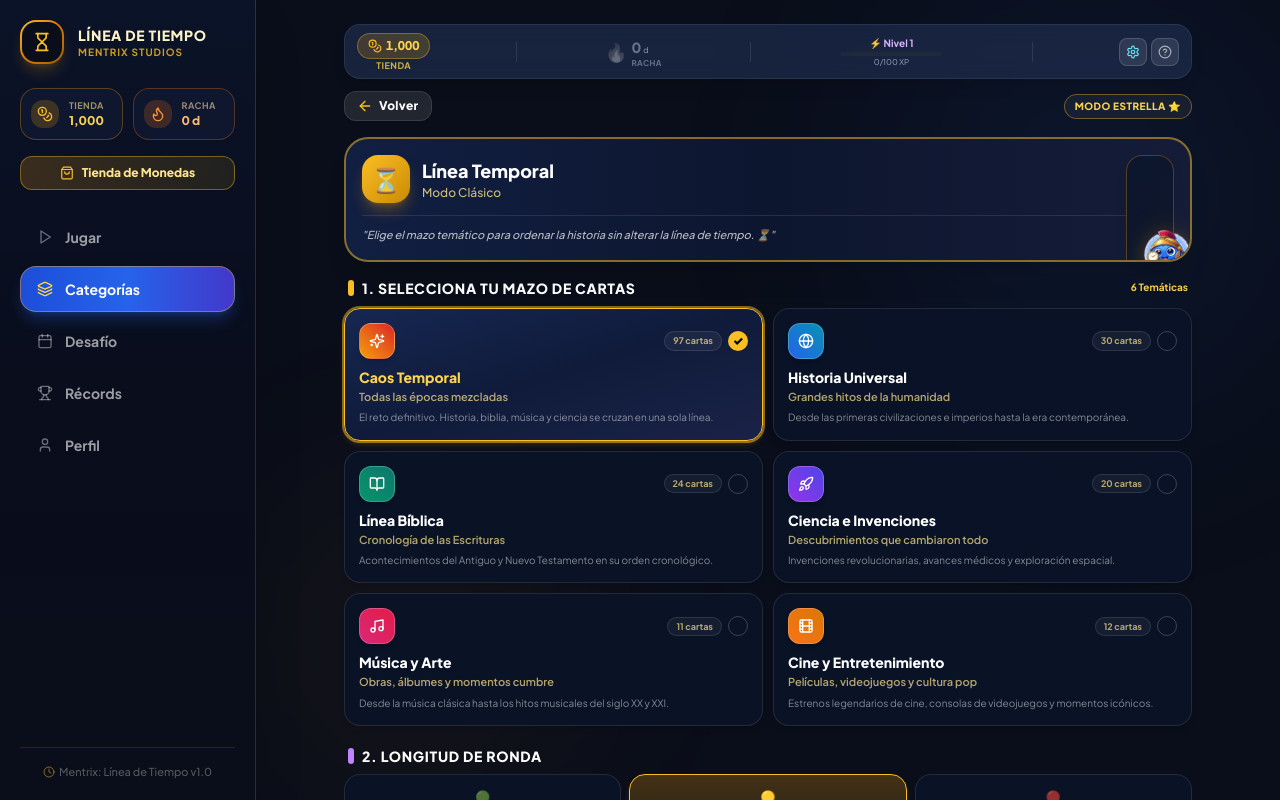
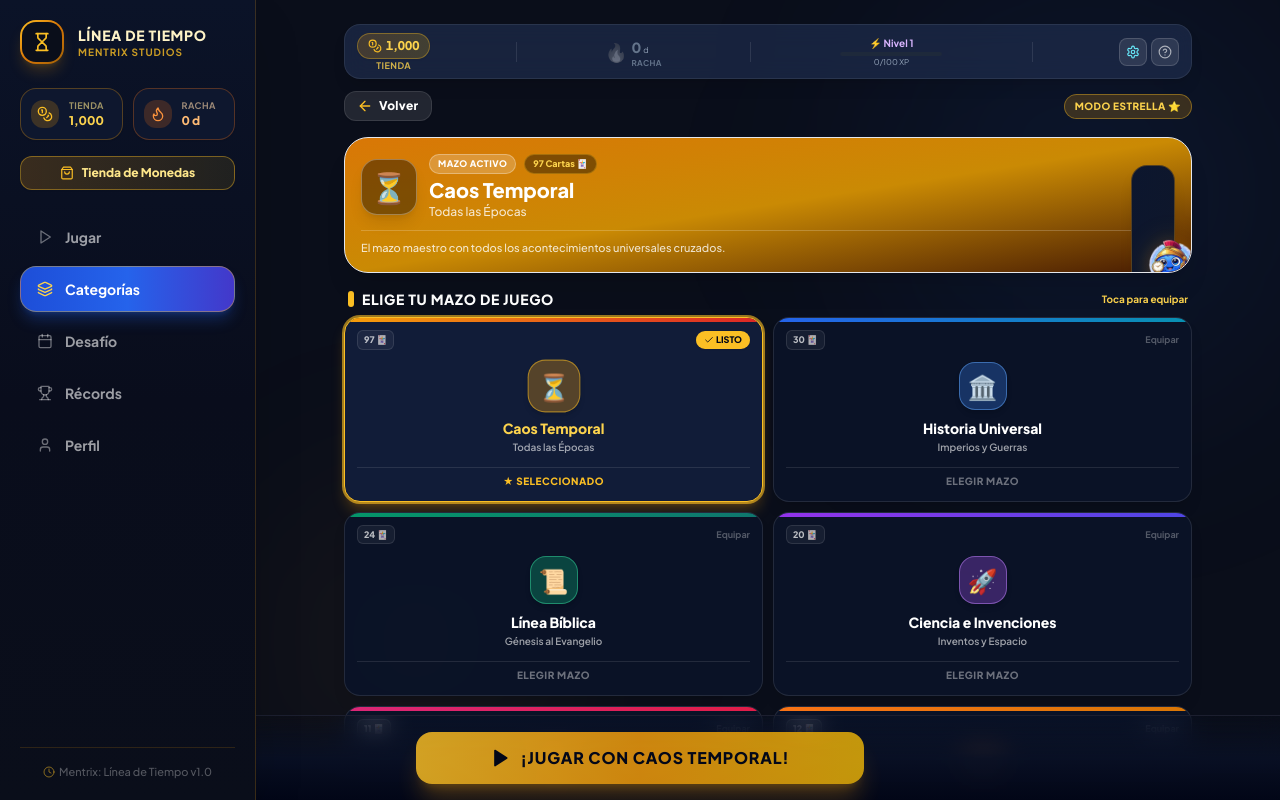
Before and after one commit to mentrixestudios-web/mentrix-timeline, a React (Vite) app: page /categorias in a window 1280 px wide. Shown: the top 800 px of the page. Built offline with nearby package versions, Linux system fonts and the light colour scheme.

Commit message:
feat(deck-selector): arcade TCG collectible card decks with 3D showcase and sticky play bar

```diff
--- a/src/pages/ConfigRonda.jsx
+++ b/src/pages/ConfigRonda.jsx
@@ -1,70 +1,114 @@
 import React, { useState } from "react";
-import { useNavigate, useSearchParams, Link } from "react-router-dom";
-import { motion } from "framer-motion";
+import { useNavigate, useSearchParams } from "react-router-dom";
+import { motion, AnimatePresence } from "framer-motion";
 import {
   ArrowLeft,
   Sparkles,
-  Globe,
-  BookOpen,
-  Rocket,
-  Music,
-  Film,
   Play,
   Hourglass,
   Swords,
   Timer,
   Skull,
-  CheckCircle2,
-  Layers,
+  Check,
+  Zap,
   Flame,
-  Check
+  Layers
 } from "lucide-react";
 import MentrixMascot from "@/components/game/MentrixMascot";
 import { CATEGORIES } from "@/data/categories";
 import { getEventsByCategory } from "@/data/eventsData";
 import { playSfx } from "@/utils/soundSystem";
 
-const ICON_MAP = {
-  Sparkles,
-  Globe,
-  BookOpen,
-  Rocket,
-  Music,
-  Film,
-};
-
 const MODOS_INFO = {
   clasico: {
     nombre: "Línea Temporal",
-    subtitulo: "Modo Clásico",
+    subtitulo: "Modo Aventura",
     icono: "⏳",
-    color: "from-amber-500/20 to-yellow-600/10 border-amber-400/40 text-amber-300",
+    colorBadge: "bg-amber-500/20 text-amber-300 border-amber-400/40",
     badge: "MODO ESTRELLA ⭐",
-    mensajeMenti: "Elige el mazo temático para ordenar la historia sin alterar la línea de tiempo. ⏳",
+    mensajeMenti: "Selecciona el mazo con el que pondrás a prueba tu conocimiento temporal.",
   },
   duelo: {
-    nombre: "Duelo contra Menti",
-    subtitulo: "1 vs 1 con la Inteligencia Artificial",
+    nombre: "Duelo vs Menti",
+    subtitulo: "Batalla contra la IA",
     icono: "⚔️",
-    color: "from-purple-500/20 to-indigo-600/10 border-purple-400/40 text-purple-300",
+    colorBadge: "bg-purple-500/20 text-purple-300 border-purple-400/40",
     badge: "VS IA 🤖",
-    mensajeMenti: "¡Acepto tu reto! Escoge el mazo y veamos quién de los dos domina los siglos. 😏",
+    mensajeMenti: "¡Acepto el reto! Escoge el mazo y veamos quién domina los siglos.",
   },
   contrarreloj: {
-    nombre: "Contrarreloj Frenético",
-    subtitulo: "60 segundos + bonos por acierto",
+    nombre: "Contrarreloj",
+    subtitulo: "Frenesí de 60 segundos",
     icono: "⏱️",
-    color: "from-cyan-500/20 to-blue-600/10 border-cyan-400/40 text-cyan-300",
+    colorBadge: "bg-cyan-500/20 text-cyan-300 border-cyan-400/40",
     badge: "FRENESÍ 60s ⚡",
-    mensajeMenti: "¡El tiempo corre sin piedad! Elige tu mazo favorito para pensar a toda velocidad. ⏱️",
+    mensajeMenti: "¡El reloj corre! Escoge tu mazo favorito para pensar a toda velocidad.",
   },
   supervivencia: {
-    nombre: "Supervivencia Extrema",
-    subtitulo: "1 sola vida · Máxima tensión",
+    nombre: "Supervivencia",
+    subtitulo: "1 Sola Vida Extrema",
     icono: "💀",
-    color: "from-red-500/20 to-rose-600/10 border-red-400/40 text-red-300",
+    colorBadge: "bg-red-500/20 text-red-300 border-red-400/40",
     badge: "1 SOLA VIDA 🔥",
-    mensajeMenti: "Un solo error y la línea colapsa para siempre. ¿Estás listo para el desafío extremo? 💀",
+    mensajeMenti: "Un solo fallo y la línea colapsa. Elige tu mazo más fuerte.",
+  },
+};
+
+// Detalles visuales premium estilo TCG / Baraja de cartas para cada mazo
+const DECK_CONFIG = {
+  caos: {
+    iconoEmoji: "⏳",
+    tagline: "Todas las Épocas",
+    temaColor: "from-amber-600 via-yellow-600 to-amber-950",
+    bordeActivo: "border-amber-400 ring-2 ring-amber-400/60 shadow-amber-500/30",
+    resplandor: "bg-amber-500/20",
+    iconoBg: "bg-amber-500/30 text-amber-200 border-amber-400/50",
+    resumen: "El mazo maestro con todos los acontecimientos universales cruzados.",
+  },
+  historia: {
+    iconoEmoji: "🏛️",
+    tagline: "Imperios y Guerras",
+    temaColor: "from-blue-600 via-indigo-700 to-slate-950",
+    bordeActivo: "border-blue-400 ring-2 ring-blue-400/60 shadow-blue-500/30",
+    resplandor: "bg-blue-500/20",
+    iconoBg: "bg-blue-500/30 text-blue-200 border-blue-400/50",
+    resumen: "Desde Egipto y Roma hasta la Revolución y el siglo XX.",
+  },
+  biblia: {
+    iconoEmoji: "📜",
+    tagline: "Génesis al Evangelio",
+    temaColor: "from-emerald-600 via-teal-700 to-slate-950",
+    bordeActivo: "border-emerald-400 ring-2 ring-emerald-400/60 shadow-emerald-500/30",
+    resplandor: "bg-emerald-500/20",
+    iconoBg: "bg-emerald-500/30 text-emerald-200 border-emerald-400/50",
+    resumen: "Profetas, reyes, éxodo y la línea histórica de las Escrituras.",
+  },
+  ciencia: {
+    iconoEmoji: "🚀",
+    tagline: "Inventos y Espacio",
+    temaColor: "from-purple-600 via-fuchsia-700 to-slate-950",
+    bordeActivo: "border-purple-400 ring-2 ring-purple-400/60 shadow-purple-500/30",
+    resplandor: "bg-purple-500/20",
+    iconoBg: "bg-purple-500/30 text-purple-200 border-purple-400/50",
+    resumen: "Hitos científicos, exploración estelar y medicina.",
+  },
+  musica: {
+    iconoEmoji: "🎨",
+    tagline: "Obras y Maestros",
+    temaColor: "from-pink-600 via-rose-700 to-slate-950",
+    bordeActivo: "border-pink-400 ring-2 ring-pink-400/60 shadow-pink-500/30",
+    resplandor: "bg-pink-500/20",
+    iconoBg: "bg-pink-500/30 text-pink-200 border-pink-400/50",
+    resumen: "Música clásica, rock, pintura y corrientes artísticas.",
+  },
+  cine: {
+    iconoEmoji: "🎬",
+    tagline: "Cine y Cultura Pop",
+    temaColor: "from-orange-600 via-amber-700 to-slate-950",
+    bordeActivo: "border-orange-400 ring-2 ring-orange-400/60 shadow-orange-500/30",
+    resplandor: "bg-orange-500/20",
+    iconoBg: "bg-orange-500/30 text-orange-200 border-orange-400/50",
+    resumen: "Películas de culto, consolas legendarias y cultura pop.",
   },
 };
 
@@ -78,8 +122,12 @@ export default function ConfigRonda() {
   // Mazo seleccionado por defecto: "caos"
   const [selectedCat, setSelectedCat] = useState("caos");
 
-  // Dificultad / Longitud de ronda: 5 | 10 | 15 cartas
+  // Dificultad / Longitud: 5, 10 o 15 cartas
   const [cartasMeta, setCartasMeta] = useState(10);
+
+  const activeCategory = CATEGORIES.find((c) => c.id === selectedCat) || CATEGORIES[0];
+  const activeDeckStyle = DECK_CONFIG[selectedCat] || DECK_CONFIG.caos;
+  const eventCount = getEventsByCategory(selectedCat).length;
 
   const handleStartGame = () => {
     playSfx("victory");
@@ -88,7 +136,8 @@ export default function ConfigRonda() {
   };
 
   return (
-    <div className="space-y-4 select-none pb-12">
+    <div className="space-y-4 select-none pb-28 relative">
+
       {/* ── HEADER SUPERIOR ── */}
       <div className="flex items-center justify-between">
         <motion.button
@@ -103,107 +152,125 @@ export default function ConfigRonda() {
           <span>Volver</span>
         </motion.button>
 
-        <div className="flex items-center gap-2">
-          <span className={`text-[10px] font-black uppercase tracking-wider px-2.5 py-1 rounded-full border bg-white/5 ${modoData.color}`}>
+        <span className={`text-[10px] font-black uppercase tracking-wider px-2.5 py-1 rounded-full border ${modoData.colorBadge}`}>
           {modoData.badge}
         </span>
       </div>
-      </div>
 
-      {/* ── BANNER DEL MODO SELECCIONADO CON MENTI ── */}
+      {/* ── SHOWCASE DEL MAZO ACTIVO (VITRINA 3D) ── */}
       <motion.div
-        initial={{ opacity: 0, y: -10 }}
-        animate={{ opacity: 1, y: 0 }}
-        className="rounded-3xl bg-gradient-to-r from-[#111f42] via-[#0d162f] to-[#151c38] border-2 border-amber-400/50 p-4 shadow-xl relative overflow-hidden"
+        key={selectedCat}
+        initial={{ opacity: 0, scale: 0.97 }}
+        animate={{ opacity: 1, scale: 1 }}
+        transition={{ duration: 0.2 }}
+        className={`relative overflow-hidden rounded-3xl p-4 border bg-gradient-to-br ${activeDeckStyle.temaColor} shadow-xl`}
       >
         <div className="flex items-center justify-between gap-3 relative z-10">
           <div className="flex items-center gap-3">
-            <div className="w-12 h-12 rounded-2xl bg-gradient-to-br from-amber-400 to-yellow-600 flex items-center justify-center text-2xl shadow-lg shadow-amber-500/30 shrink-0">
-              {modoData.icono}
+            <div className="w-14 h-14 rounded-2xl bg-black/40 border border-white/30 flex items-center justify-center text-3xl shadow-lg shrink-0">
+              {activeDeckStyle.iconoEmoji}
             </div>
             <div>
-              <h1 className="text-base sm:text-lg font-black text-white leading-tight">
-                {modoData.nombre}
-              </h1>
-              <p className="text-xs text-amber-200/80 font-medium">
-                {modoData.subtitulo}
+              <div className="flex items-center gap-2 mb-0.5">
+                <span className="text-[9px] font-black uppercase tracking-wider px-2 py-0.5 rounded-full bg-white/20 text-white border border-white/30">
+                  Mazo Activo
+                </span>
+                <span className="text-[9px] font-black text-amber-300 bg-black/40 px-2 py-0.5 rounded-full border border-amber-400/30">
+                  {eventCount} Cartas 🃏
+                </span>
+              </div>
+              <h2 className="text-lg sm:text-xl font-black text-white leading-tight">
+                {activeCategory.name}
+              </h2>
+              <p className="text-xs text-white/80 font-medium">
+                {activeDeckStyle.tagline}
               </p>
             </div>
           </div>
 
-          <div className="w-12 h-12 shrink-0">
+          <div className="w-11 h-11 shrink-0 hidden sm:block">
             <MentrixMascot size="xs" showBubble={false} position="center" />
           </div>
         </div>
 
-        <p className="text-[11px] text-white/70 italic mt-3 pt-2.5 border-t border-white/10 leading-relaxed font-medium">
-          "{modoData.mensajeMenti}"
+        <p className="text-[11px] text-white/80 mt-2.5 pt-2 border-t border-white/20 font-medium leading-relaxed">
+          {activeDeckStyle.resumen}
         </p>
       </motion.div>
 
-      {/* ── SELECCIÓN DIDÁCTICA DE MAZOS DE CARTAS ── */}
-      <div className="space-y-2.5">
+      {/* ── VITRINA DE MAZOS DE CARTAS (CUADRÍCULA 2x3 TIPO BARAJA COLECCIONABLE) ── */}
+      <div className="space-y-2">
         <div className="flex items-center justify-between px-1">
           <div className="flex items-center gap-2">
             <div className="w-1.5 h-4 bg-amber-400 rounded-full" />
-            <h2 className="text-xs sm:text-sm font-black text-white uppercase tracking-wider">
-              1. Selecciona tu Mazo de Cartas
-            </h2>
+            <h3 className="text-xs sm:text-sm font-black text-white uppercase tracking-wider">
+              Elige tu Mazo de Juego
+            </h3>
           </div>
           <span className="text-[10px] text-amber-300 font-bold">
-            {CATEGORIES.length} Temáticas
+            Toca para equipar
           </span>
         </div>
 
-        <div className="grid grid-cols-1 sm:grid-cols-2 gap-2.5">
+        {/* Cuadrícula 2 columnas estilo cajas de baraja arcade */}
+        <div className="grid grid-cols-2 gap-2.5">
           {CATEGORIES.map((cat) => {
-            const Icon = ICON_MAP[cat.icon] || Sparkles;
             const isSelected = selectedCat === cat.id;
+            const deckStyle = DECK_CONFIG[cat.id] || DECK_CONFIG.caos;
             const count = getEventsByCategory(cat.id).length;
 
             return (
               <motion.div
                 key={cat.id}
-                whileTap={{ scale: 0.98 }}
+                whileTap={{ scale: 0.95 }}
                 onClick={() => {
                   playSfx("tap");
                   setSelectedCat(cat.id);
                 }}
-                className={`cursor-pointer rounded-2xl p-3.5 border transition-all duration-200 relative flex flex-col justify-between shadow-md ${
+                className={`cursor-pointer rounded-2xl p-3 border transition-all duration-200 relative flex flex-col justify-between text-center overflow-hidden shadow-lg ${
                   isSelected
-                    ? "bg-gradient-to-br from-[#162752] via-[#101b3b] to-[#1a2347] border-amber-400 ring-2 ring-amber-400/50 shadow-amber-500/20"
-                    : "bg-[#0b1328]/90 border-white/10 hover:border-white/30"
+                    ? `${deckStyle.bordeActivo} bg-[#111c38]`
+                    : "bg-[#0b1328]/95 border-white/10 hover:border-amber-400/40"
                 }`}
               >
-                <div>
+                {/* Resplandor superior metálico */}
+                <div className={`absolute top-0 left-0 right-0 h-1 bg-gradient-to-r ${cat.color}`} />
+
+                {/* Badge superior de cartas */}
                 <div className="flex items-center justify-between mb-2">
-                    <div className={`w-9 h-9 rounded-xl bg-gradient-to-tr ${cat.color} flex items-center justify-center text-white shadow-md border border-white/20`}>
-                      <Icon className="w-4 h-4" />
+                  <span className="text-[9px] font-black text-white/70 bg-white/5 border border-white/10 px-1.5 py-0.5 rounded-md">
+                    {count} 🃏
+                  </span>
+                  {isSelected ? (
+                    <span className="text-[9px] font-black text-slate-950 bg-amber-400 px-2 py-0.5 rounded-full shadow-sm flex items-center gap-0.5">
+                      <Check className="w-2.5 h-2.5" />
+                      LISTO
+                    </span>
+                  ) : (
+                    <span className="text-[9px] font-bold text-white/30">
+                      Equipar
+                    </span>
+                  )}
                 </div>
 
-                    <div className="flex items-center gap-1.5">
-                      <span className="text-[9px] font-bold text-amber-200/70 bg-white/5 px-2 py-0.5 rounded-full border border-white/10">
-                        {count} cartas
-                      </span>
-                      {isSelected ? (
-                        <div className="w-5 h-5 rounded-full bg-amber-400 text-slate-950 flex items-center justify-center text-xs font-black">
-                          ✓
+                {/* Ícono central 3D grande */}
+                <div className="my-1">
+                  <div className={`w-12 h-12 mx-auto rounded-2xl ${deckStyle.iconoBg} border flex items-center justify-center text-2xl shadow-md transition-transform ${isSelected ? "scale-110" : ""}`}>
+                    {deckStyle.iconoEmoji}
                   </div>
-                      ) : (
-                        <div className="w-5 h-5 rounded-full border border-white/20" />
-                      )}
-                    </div>
+                  <h4 className={`text-xs sm:text-sm font-black mt-2 leading-tight ${isSelected ? "text-amber-300" : "text-white"}`}>
+                    {cat.name}
+                  </h4>
+                  <p className="text-[10px] text-white/60 font-semibold line-clamp-1 mt-0.5">
+                    {deckStyle.tagline}
+                  </p>
                 </div>
 
-                  <h3 className={`text-sm font-black transition-colors ${isSelected ? "text-amber-300" : "text-white"}`}>
-                    {cat.name}
-                  </h3>
-                  <p className="text-[11px] text-amber-200/70 font-semibold line-clamp-1 mt-0.5">
-                    {cat.subtitle}
-                  </p>
-                  <p className="text-[10px] text-white/50 leading-relaxed mt-1 line-clamp-2">
-                    {cat.description}
-                  </p>
+                {/* Indicador de selección */}
+                <div className="mt-2 pt-1.5 border-t border-white/10">
+                  <span className={`text-[10px] font-black uppercase tracking-wider block ${isSelected ? "text-amber-400" : "text-white/40"}`}>
+                    {isSelected ? "★ SELECCIONADO" : "Elegir Mazo"}
+                  </span>
                 </div>
               </motion.div>
             );
@@ -211,21 +278,26 @@ export default function ConfigRonda() {
         </div>
       </div>
 
-      {/* ── SELECTOR DE LONGITUD / DIFICULTAD (EXCEPTO EN SUPERVIVENCIA) ── */}
+      {/* ── SELECTOR DE LONGITUD DE RONDA (EXCEPTO EN SUPERVIVENCIA) ── */}
       {modo !== "supervivencia" && (
-        <div className="space-y-2 pt-1">
-          <div className="flex items-center gap-2 px-1">
+        <div className="space-y-2 pt-2">
+          <div className="flex items-center justify-between px-1">
+            <div className="flex items-center gap-2">
               <div className="w-1.5 h-4 bg-purple-400 rounded-full" />
-            <h2 className="text-xs sm:text-sm font-black text-white uppercase tracking-wider">
-              2. Longitud de Ronda
-            </h2>
+              <h3 className="text-xs sm:text-sm font-black text-white uppercase tracking-wider">
+                Cartas por Partida
+              </h3>
+            </div>
+            <span className="text-[10px] text-purple-300 font-bold">
+              Objetivo de victoria
+            </span>
           </div>
 
           <div className="grid grid-cols-3 gap-2">
             {[
-              { cartas: 5, label: "Rápida", desc: "5 cartas", icon: "🟢" },
-              { cartas: 10, label: "Estándar", desc: "10 cartas", icon: "🟡" },
-              { cartas: 15, label: "Desafío", desc: "15 cartas", icon: "🔴" },
+              { cartas: 5, label: "Rápida", badge: "5 Cartas", emoji: "⚡" },
+              { cartas: 10, label: "Estándar", badge: "10 Cartas", emoji: "⭐" },
+              { cartas: 15, label: "Desafío", badge: "15 Cartas", emoji: "👑" },
             ].map((d) => {
               const active = cartasMeta === d.cartas;
               return (
@@ -236,15 +308,15 @@ export default function ConfigRonda() {
                     playSfx("tap");
                     setCartasMeta(d.cartas);
                   }}
-                  className={`py-2 px-2 rounded-2xl border text-center transition-all cursor-pointer ${
+                  className={`py-2 px-1 rounded-2xl border text-center transition-all cursor-pointer ${
                     active
-                      ? "bg-gradient-to-b from-amber-500/25 to-yellow-500/10 border-amber-400 text-white shadow-md shadow-amber-500/20"
+                      ? "bg-gradient-to-b from-amber-500/25 to-yellow-500/10 border-amber-400 text-white shadow-md shadow-amber-500/20 ring-1 ring-amber-400/50"
                       : "bg-[#0b1328]/90 border-white/10 text-white/60 hover:text-white"
                   }`}
                 >
-                  <span className="text-xs">{d.icon}</span>
-                  <p className="text-xs font-black mt-0.5">{d.label}</p>
-                  <p className="text-[9px] text-amber-200/60 font-semibold">{d.desc}</p>
+                  <span className="text-sm">{d.emoji}</span>
+                  <p className="text-xs font-black text-white">{d.label}</p>
+                  <p className="text-[9px] text-amber-300 font-bold">{d.badge}</p>
                 </button>
               );
             })}
@@ -252,18 +324,21 @@ export default function ConfigRonda() {
         </div>
       )}
 
-      {/* ── BOTÓN GIGANTE ARCADE: COMENZAR PARTIDA ── */}
-      <div className="pt-2">
+      {/* ── BARRA FLOTANTE FIJA INFERIOR (STICKY ACTION BAR ARCADE) ── */}
+      <div className="fixed bottom-0 left-0 right-0 p-3 sm:p-4 bg-gradient-to-t from-slate-950 via-[#091024]/95 to-transparent z-40 backdrop-blur-md border-t border-white/10">
+        <div className="max-w-md mx-auto">
           <motion.button
             whileHover={{ scale: 1.02 }}
             whileTap={{ scale: 0.96 }}
             onClick={handleStartGame}
-          className="w-full py-4 rounded-2xl bg-gradient-to-r from-amber-400 via-amber-500 to-yellow-500 hover:from-amber-300 hover:to-yellow-400 text-slate-950 font-black text-sm sm:text-base uppercase tracking-wider shadow-xl shadow-amber-500/30 flex items-center justify-center gap-2 cursor-pointer transition-all"
+            className="w-full py-3.5 px-4 rounded-2xl bg-gradient-to-r from-amber-400 via-amber-500 to-yellow-500 hover:from-amber-300 hover:to-yellow-400 text-slate-950 font-black text-sm sm:text-base uppercase tracking-wider shadow-xl shadow-amber-500/30 flex items-center justify-center gap-2.5 cursor-pointer transition-all animate-pulse"
           >
             <Play className="w-5 h-5 fill-slate-950" />
-          <span>¡Comenzar Viaje Temporal!</span>
+            <span>¡Jugar con {activeCategory.name}!</span>
           </motion.button>
         </div>
       </div>
+
+    </div>
   );
 }
```
Lines whose indentation alone changed are shown as unchanged.
